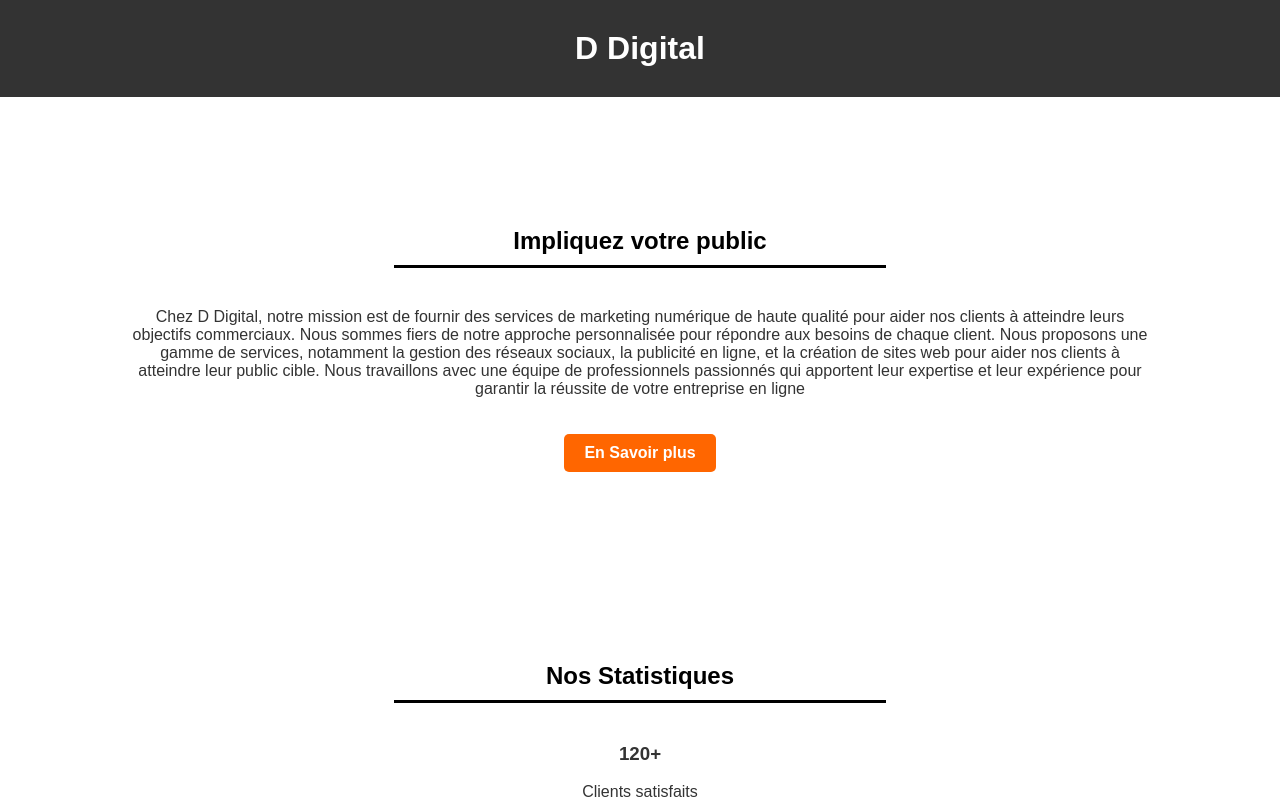
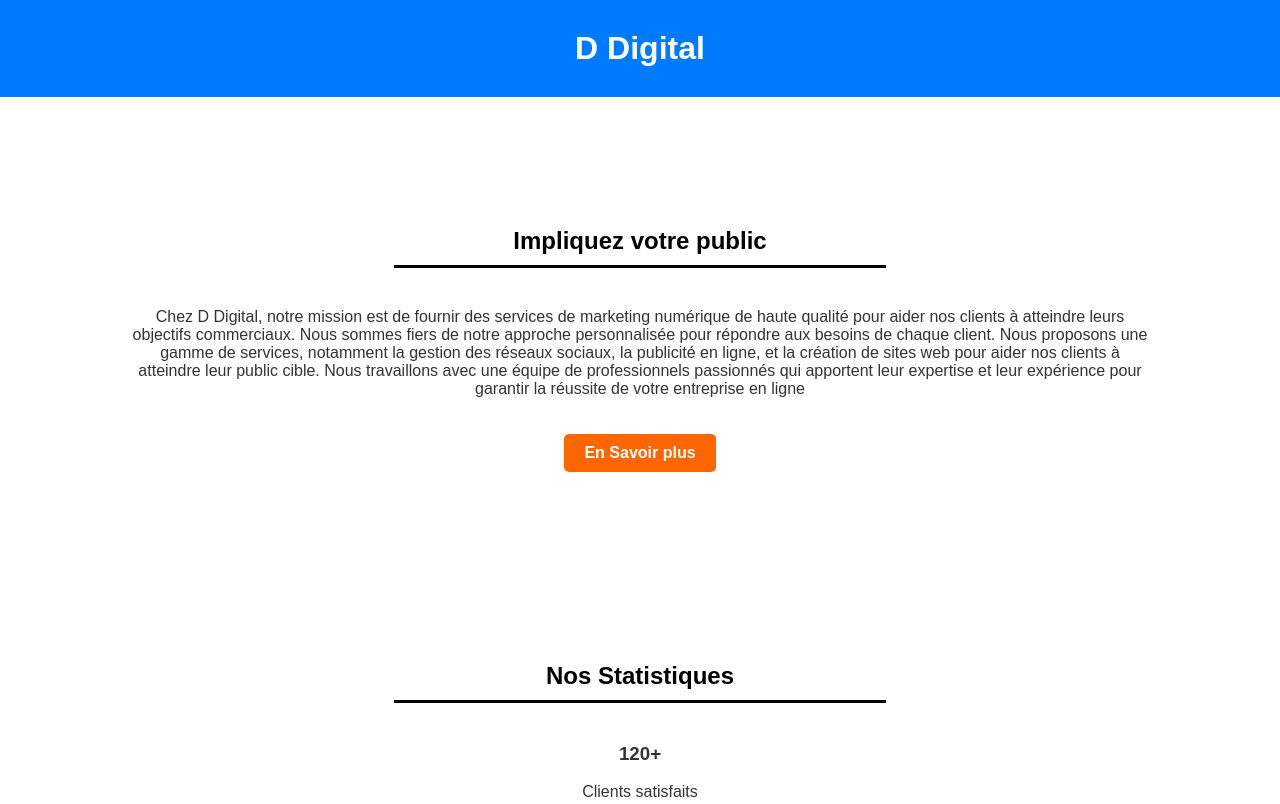
Before and after one commit to Drame830/Digital-, a plain HTML site: page index.html in a window 1280 px wide. Shown: the top 804 px of the page. Drawn offline with Linux system fonts and the light colour scheme.

Commit message:
Update styles.css

```diff
--- a/styles.css
+++ b/styles.css
@@ -14,7 +14,7 @@ body {
 }
 
 header {
-    background-color: #333;
+    background-color:#007BFF;
     color: white;
     padding: 10px 0;
     animation: fadeIn 2s ease-in;
```
